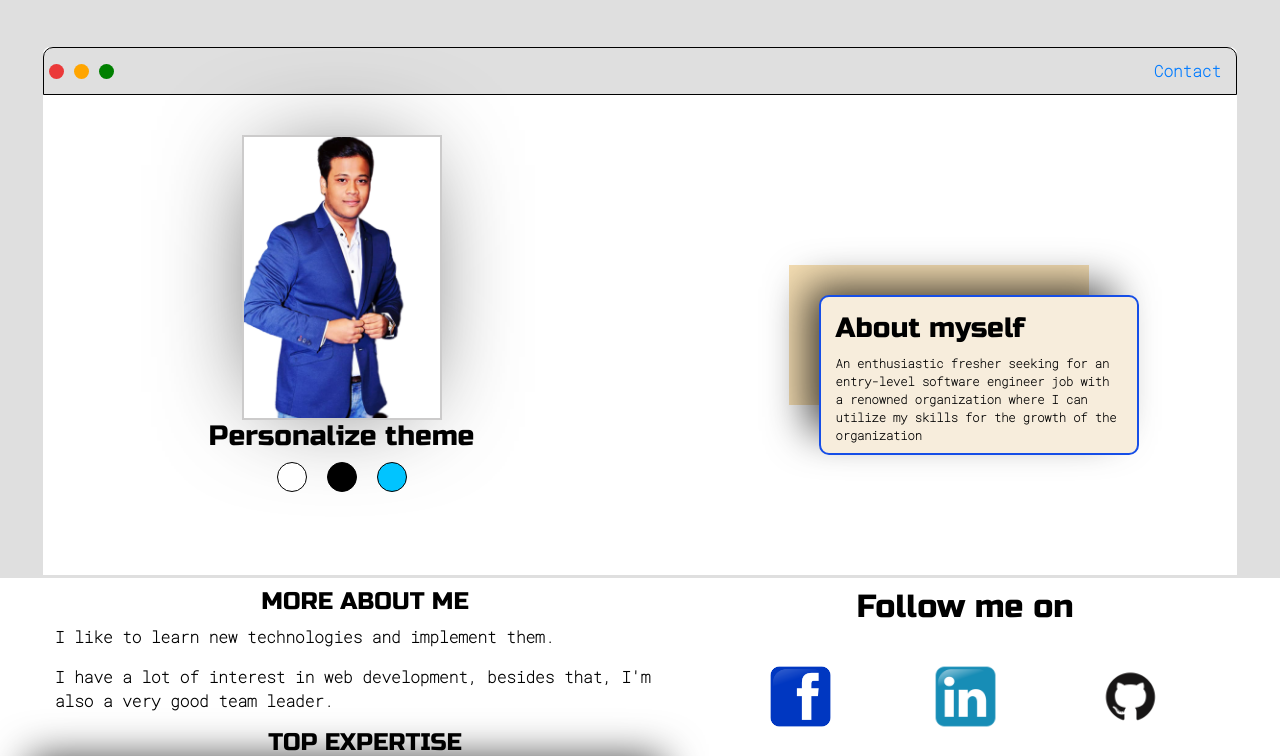
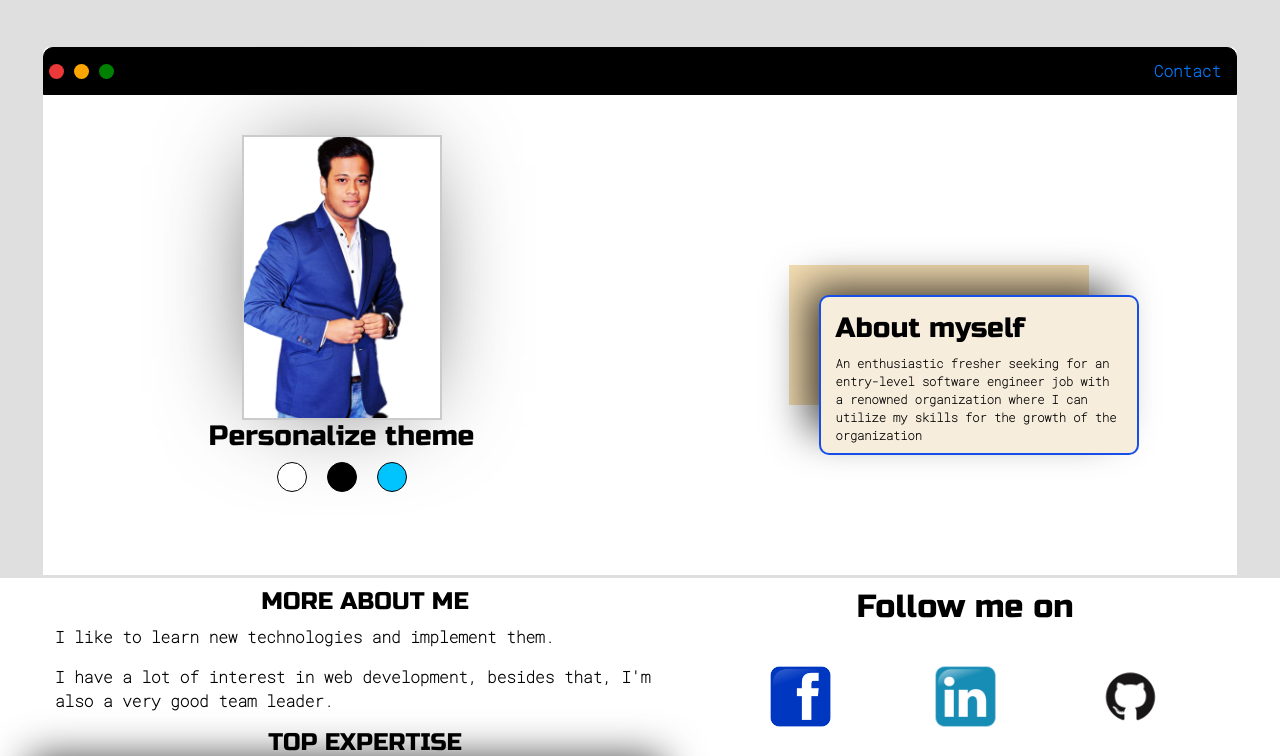
Before and after one commit to Ranadeep07/Ranadeep07.github.io, a website: page index.html in a window 1280 px wide. Shown: the part 116-872 px from the top of the page. Drawn offline with nearby package versions, Linux system fonts and the light colour scheme; files whose address does not match are found by name.

Commit message:
Update style.css

```diff
--- a/style.css
+++ b/style.css
@@ -77,7 +77,7 @@ h2{font-size: 42px}
     align-items: center;
     grid-area:nav-wrapper ;
     border:1px solid var(--borderColor);
-    background-color:  var(--mainColor);;
+    background-color:  black;
 }
 .left-column{
     grid-area:left-column ;
```
